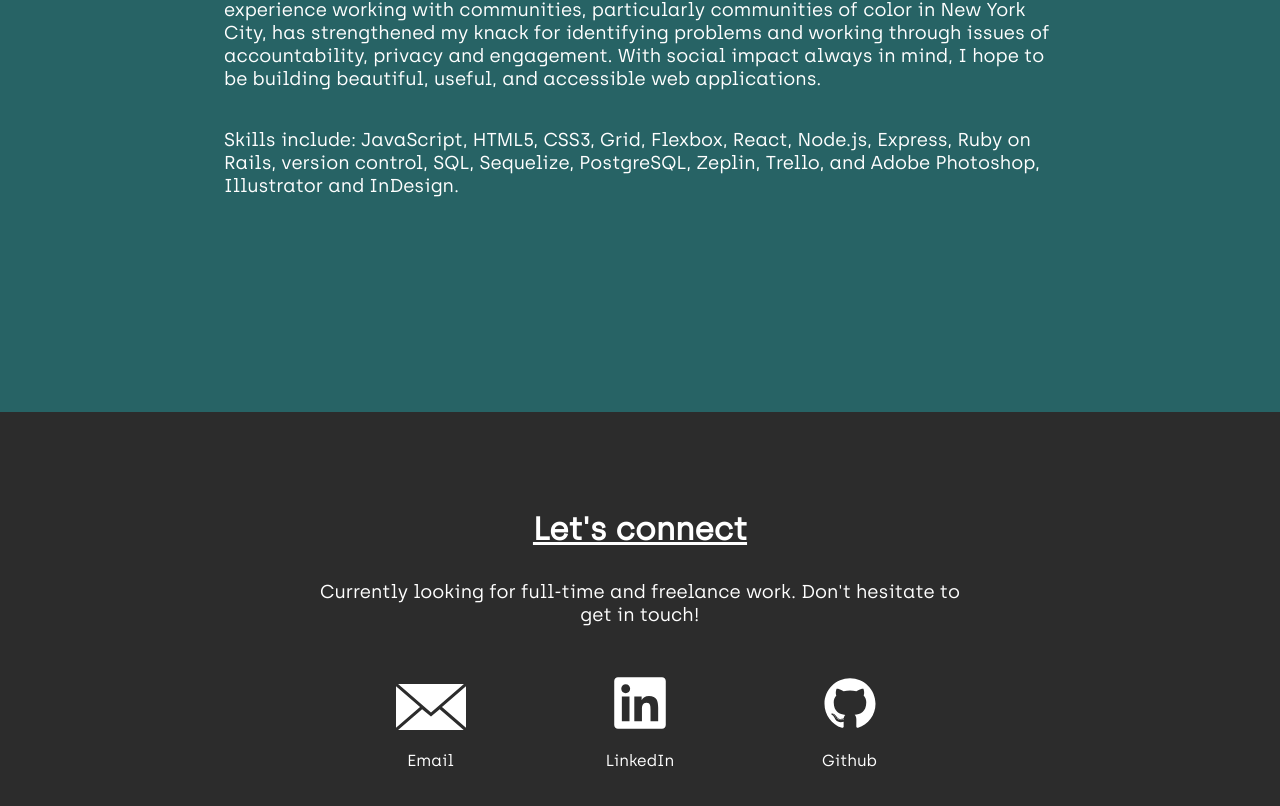
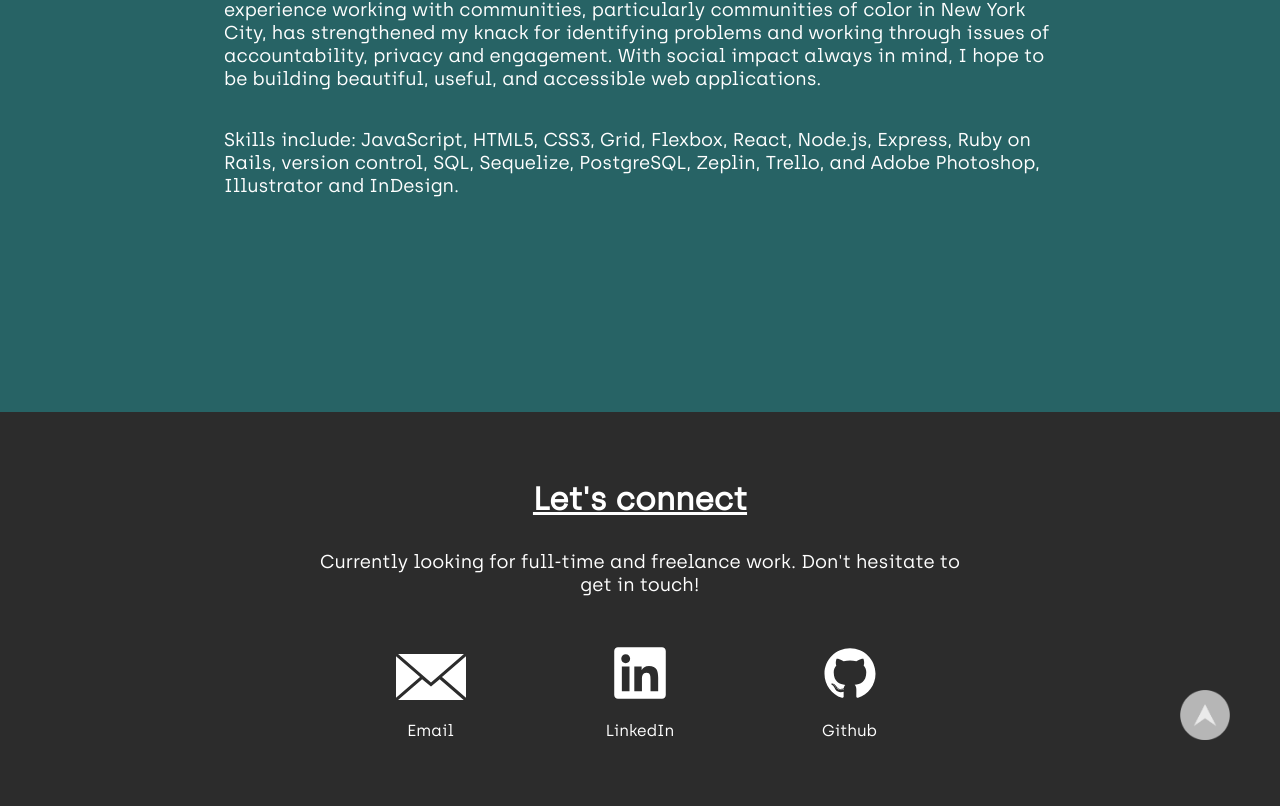
Before and after one commit to lizmoy/portfolio, a React (Create React App) app: page / in a window 1280 px wide. Shown: the part 2247-3053 px from the top of the page. Built offline with nearby package versions, Linux system fonts and the light colour scheme.

Commit message:
add page anchor

```diff
--- a/src/App.css
+++ b/src/App.css
@@ -289,6 +289,7 @@ h3 {
   flex-direction: column;
   justify-content: center;
   align-items: center;
+  overflow: hidden;
 }
 
 .contact-link {
@@ -329,3 +330,21 @@ h3 {
   color: white;
   font-family: 'archiaregular';
 }
+
+.anchor {
+  height: 50px;
+  opacity: 0.90;
+}
+
+.anchor:hover {
+  opacity: 1;
+}
+
+.anchor-wrapper{
+  position: relative;
+  align-self: flex-end;
+  margin-bottom: 5px;
+  margin-right: 50px;
+  z-index: 20;
+  top: -15%;
+}
--- a/src/components/Contact.js
+++ b/src/components/Contact.js
@@ -2,6 +2,7 @@ import React from 'react'
 import email from '../images/email.svg'
 import linkedin from '../images/linkedin-white.svg'
 import github from '../images/github-white.svg'
+import arrow from '../images/arrow-anchor.png'
 
 export default function Contact() {
     return (
@@ -22,6 +23,7 @@ export default function Contact() {
                     <p className="contact-text">Github</p>
                 </div>
             </div>
+            <a href="#landing" className="anchor-wrapper"><img src={arrow} className="anchor" alt=""/></a>
         </div>
     )
 }
--- a/src/components/LandingPage.js
+++ b/src/components/LandingPage.js
@@ -4,7 +4,7 @@ import mobile from '../images/mobile1.png'
 
 export default function LandingPage() {
     return (
-        <div className="landing-container">
+        <div className="landing-container" id="landing">
             <div className="landing-main">
                 <div className="name-container">
                     <div className="name">Liz</div>
```
Also changed, not shown: src/images/arrow-anchor.png (added).
